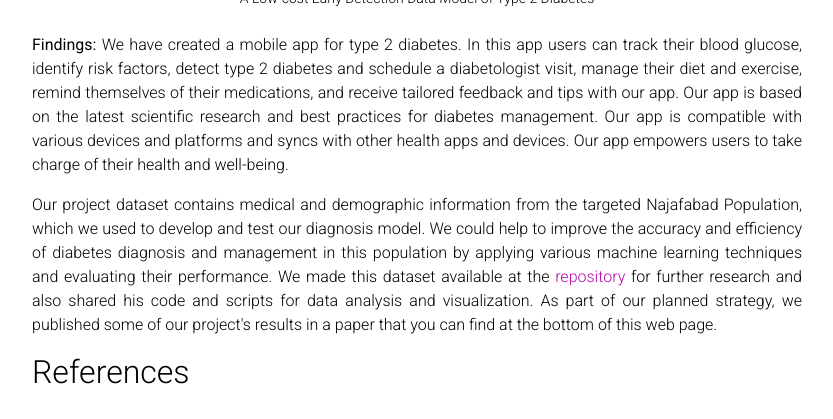
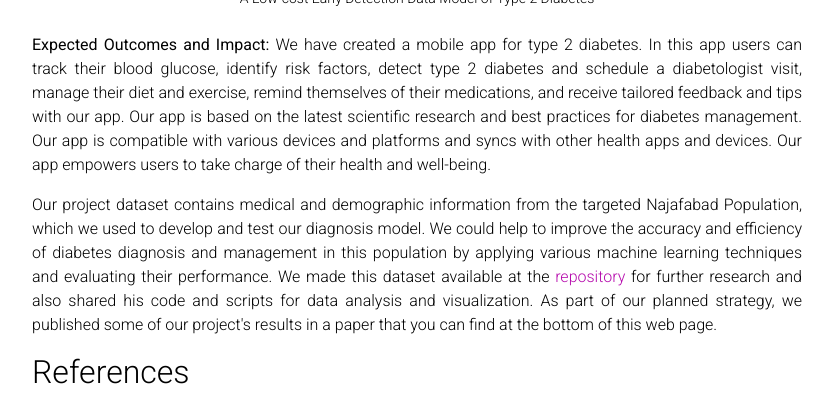
Before and after one commit to HodaZamani/HodaZamani.github.io, a Jekyll site: the page built from _projects/1_project.md, in a window 1280 px wide and 900 px high, scrolled down 2148 px, cut to the strip 307-726 px from the top of the window. Shown: the whole strip, without its empty margins (223-1056 px from the left). Built offline with Jekyll 4.4.1, drawn with Linux system fonts in a browser that asks for light colours; full-size pictures stand in for the smaller copies a plugin makes; comment, search, counter and statistics services are not loaded; a style sheet for code colours, icons or effects is not loaded.

Commit message:
Update 1_project.md

```diff
--- a/_projects/1_project.md
+++ b/_projects/1_project.md
@@ -56,6 +56,6 @@
     A Low-cost Early Detection Data Model of Type 2 Diabetes
 </div>
 
-<p align="justify"><b>Findings:</b> We have created a mobile app for type 2 diabetes. In this app users can track their blood glucose, identify risk factors, detect type 2 diabetes and schedule a diabetologist visit, manage their diet and exercise, remind themselves of their medications, and receive tailored feedback and tips with our app. Our app is based on the latest scientific research and best practices for diabetes management. Our app is compatible with various devices and platforms and syncs with other health apps and devices. Our app empowers users to take charge of their health and well-being.
+<p align="justify"><b>Expected Outcomes and Impact:</b> We have created a mobile app for type 2 diabetes. In this app users can track their blood glucose, identify risk factors, detect type 2 diabetes and schedule a diabetologist visit, manage their diet and exercise, remind themselves of their medications, and receive tailored feedback and tips with our app. Our app is based on the latest scientific research and best practices for diabetes management. Our app is compatible with various devices and platforms and syncs with other health apps and devices. Our app empowers users to take charge of their health and well-being.
 
 <p align="justify">Our project dataset contains medical and demographic information from the targeted Najafabad Population, which we used to develop and test our diagnosis model. We could help to improve the accuracy and efficiency of diabetes diagnosis and management in this population by applying various machine learning techniques and evaluating their performance. We made this dataset available at the <a href="https://hodazamani.github.io/repositories">repository</a> for further research and also shared his code and scripts for data analysis and visualization. As part of our planned strategy, we published some of our project's results in a paper that you can find at the bottom of this web page.
```
